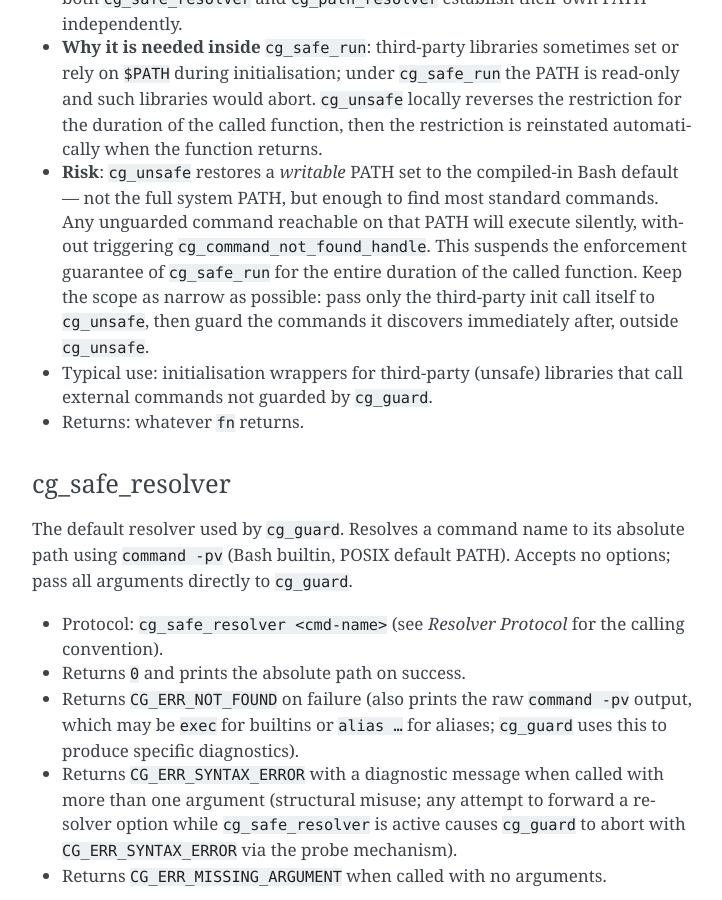
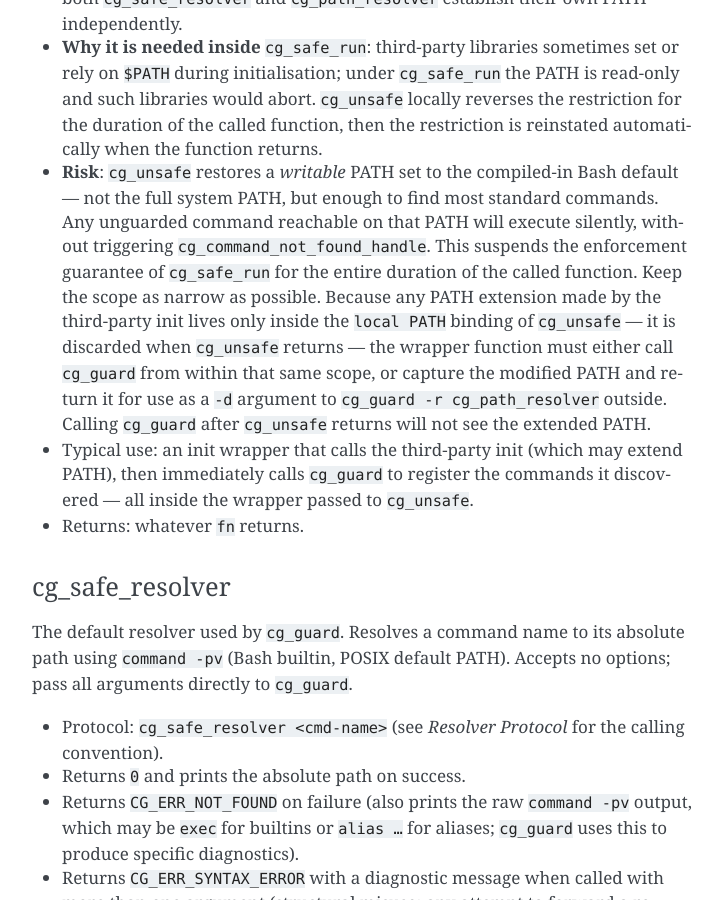
Before and after one commit to CriticalOptimisation/bash-deploy-libs, a Sphinx documentation site: the page built from docs/libraries/command_guard.rst, in a window 1280 px wide and 900 px high, scrolled down 4195 px. Shown: the whole window, without its empty margins (388-1110 px from the left). Built offline with Sphinx 7.4.7, drawn with Linux system fonts in a browser that asks for light colours.

Commit message:
doc(command_guard): fix cg_unsafe practical advice — PATH extension lost on return
PATH modifications made by the third-party init live only inside the
local PATH binding of cg_unsafe; they are discarded when cg_unsafe
returns. The wrapper must therefore call cg_guard from within that
scope, or capture and return the modified PATH for use as -d outside.
Calling cg_guard after cg_unsafe returns will not see the extension.

Co-Authored-By: Claude Sonnet 4.6 <noreply@anthropic.com>

```diff
--- a/docs/libraries/command_guard.rst
+++ b/docs/libraries/command_guard.rst
@@ -202,11 +202,16 @@ default (discovered once at source time via a subshell; never hardcoded).
   PATH will execute silently, without triggering
   ``cg_command_not_found_handle``. This suspends the enforcement guarantee
   of ``cg_safe_run`` for the entire duration of the called function.
-  Keep the scope as narrow as possible: pass only the third-party init
-  call itself to ``cg_unsafe``, then guard the commands it discovers
-  immediately after, outside ``cg_unsafe``.
-- Typical use: initialisation wrappers for third-party (unsafe) libraries
-  that call external commands not guarded by ``cg_guard``.
+  Keep the scope as narrow as possible. Because any PATH extension made
+  by the third-party init lives only inside the ``local PATH`` binding of
+  ``cg_unsafe`` — it is discarded when ``cg_unsafe`` returns — the wrapper
+  function must either call ``cg_guard`` from within that same scope, or
+  capture the modified PATH and return it for use as a ``-d`` argument to
+  ``cg_guard -r cg_path_resolver`` outside. Calling ``cg_guard`` after
+  ``cg_unsafe`` returns will not see the extended PATH.
+- Typical use: an init wrapper that calls the third-party init (which may
+  extend PATH), then immediately calls ``cg_guard`` to register the
+  commands it discovered — all inside the wrapper passed to ``cg_unsafe``.
 - Returns: whatever ``fn`` returns.
 
 cg_safe_resolver
```
